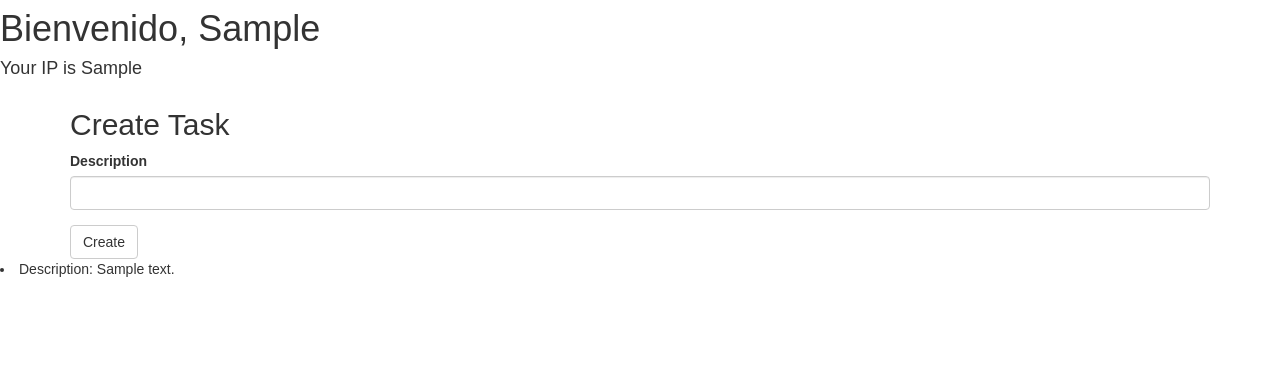
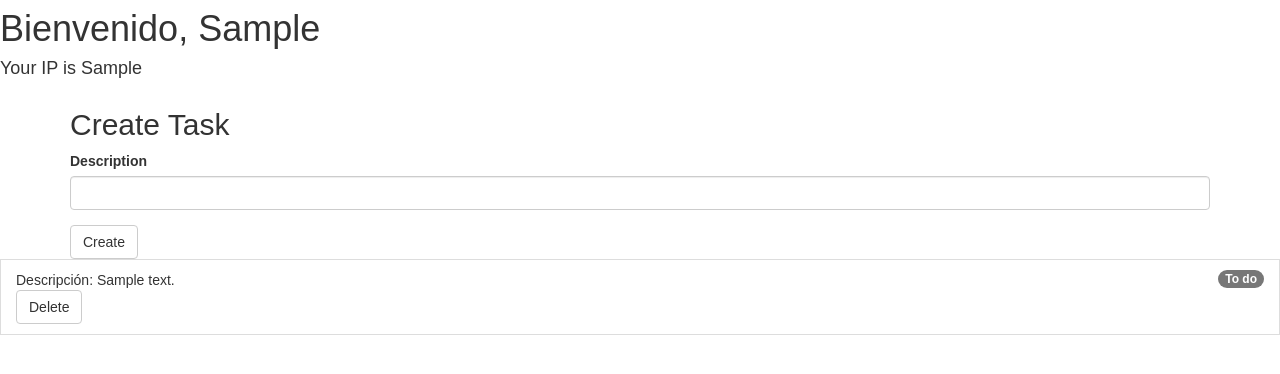
Before and after one commit to sleatherv/TODO-App, a Flask app: template app/templates/hello.html in a window 1280 px wide. Shown: the part 63-437 px from the top of the page. Run offline with Flask 2, Linux system fonts and the light colour scheme; the template is opened without the code that fills it: values that come from a table or form of the project are taken from there, most other values are stand-ins (such as "Sample title", 1, 10 or a date in 2020); some libraries are stand-ins or nearby versions.

Commit message:
Elaboramos el delete de los todos

```diff
--- a/app/forms.py
+++ b/app/forms.py
@@ -12,3 +12,6 @@ class LoginForm(FlaskForm):
 class TodoForm(FlaskForm):
     description = StringField('Description', validators=[DataRequired()])
     submint = SubmitField('Create')
+
+class DeleteTodoForm(FlaskForm):
+    submit = SubmitField('Delete')
--- a/app/templates/hello.html
+++ b/app/templates/hello.html
@@ -23,6 +23,6 @@ Welcome
 </div>
 
 {% for todo in todos %}
-{{macro.render_todo(todo.to_dict().description)}}
+{{macro.render_todo(todo, delete_form)}}
 {%endfor%}
 {% endblock%}
--- a/app/templates/macros.html
+++ b/app/templates/macros.html
@@ -1,3 +1,16 @@
-{% macro render_todo(todo) %}
-<li>Description: {{todo}}</li>
+{% import 'bootstrap/wtf.html' as wtf %}
+
+{% macro render_todo(todo, delete_form) %}
+<li class="list-group-item">
+    <span class="badge">
+        {%if todo.to_dict().done %}
+        Done
+        {% else %}
+        To do
+        {% endif %}
+    </span>
+    Descripción: {{ todo.to_dict().description }}
+
+    {{ wtf.quick_form(delete_form, action=url_for('delete', todo_id=todo.id)) }}
+</li>
 {% endmacro %}
--- a/main.py
+++ b/main.py
@@ -3,8 +3,8 @@ from flask_bootstrap import Bootstrap
 from flask_login import login_required, current_user
 import unittest
 from app import create_app
-from app.forms import TodoForm
-from app.firestore_service import get_users, get_todos, put_todo
+from app.forms import TodoForm, DeleteTodoForm
+from app.firestore_service import get_users, get_todos, put_todo, delete_todo
 
 app = create_app()
 # Creando un nuevo comando para test
@@ -44,16 +44,27 @@ def hello():
     user_ip = session.get('user_ip')
     username = current_user.id #ahora viene desde el login_form
     todo_form = TodoForm()
+    delete_form = DeleteTodoForm()
 # creamos un contexto para las variables del template
     context = {
         'user_ip':user_ip,
         'todos':get_todos(user_id=username),
         'username': username,
-        'todo_form': todo_form
+        'todo_form': todo_form,
+        'delete_form': delete_form,
     }
 
     if todo_form.validate_on_submit():
         put_todo(user_id=username, description=todo_form.description.data)
         flash('Your task was created successfully')
+        return redirect(url_for('hello'))
 
     return render_template('hello.html', **context)
+
+
+@app.route('/todos/delete/<todo_id>', methods=['POST'])
+def delete(todo_id):
+    user_id = current_user.id
+    delete_todo(user_id=user_id, todo_id=todo_id)
+
+    return redirect(url_for('hello'))
```
Also changed, not shown: app/firestore_service.py (+7 -1 lines).
